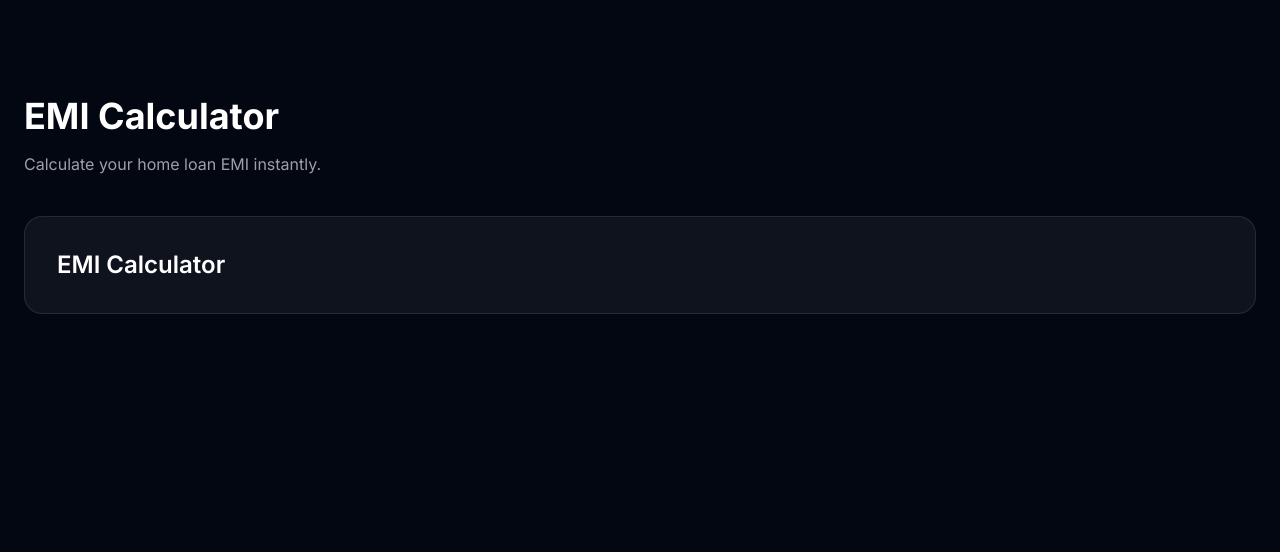
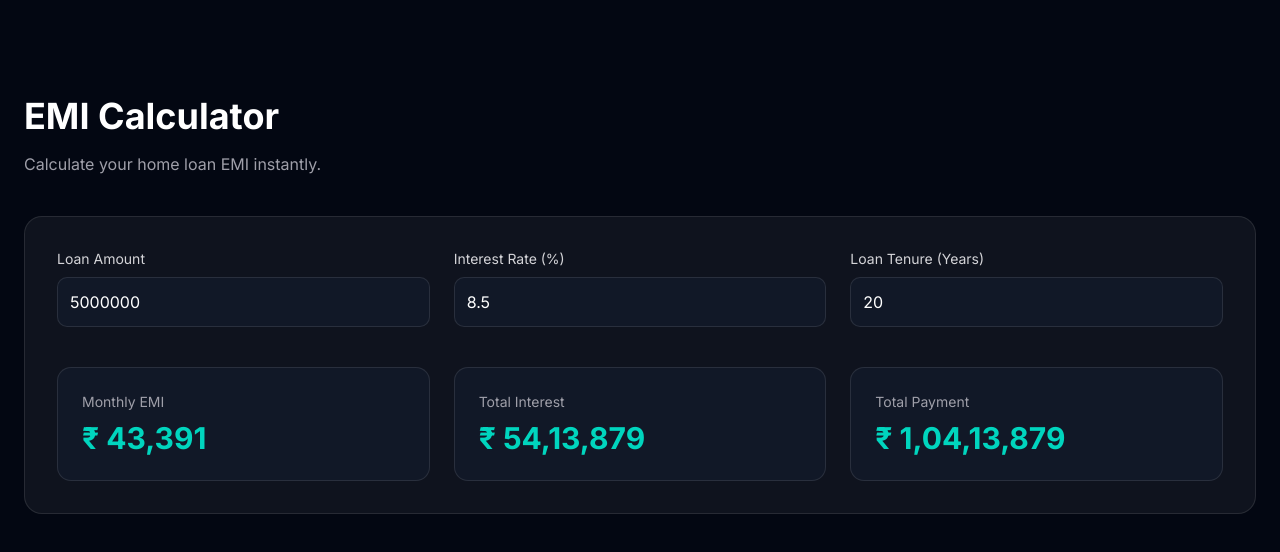
Before and after one commit to Ragnarokthor/kaushik-realty-lab, a Next.js app: page /tools/emi-calculator in a window 1280 px wide. Shown: the top 552 px of the page. Built offline with nearby package versions, Linux system fonts and the light colour scheme.

Commit message:
feat(emi): implement live EMI calculator

```diff
--- a/src/features/emi-calculator/components/EMICalculator.tsx
+++ b/src/features/emi-calculator/components/EMICalculator.tsx
@@ -1,11 +1,127 @@
 "use client";
 
+import { useMemo, useState } from "react";
+
+import { DEFAULT_VALUES } from "../constants";
+import { calculateEMI } from "../utils/calculateEMI";
+
 export default function EMICalculator() {
+  const [loanAmount, setLoanAmount] = useState(
+    DEFAULT_VALUES.loanAmount
+  );
+
+  const [interestRate, setInterestRate] = useState(
+    DEFAULT_VALUES.interestRate
+  );
+
+  const [tenure, setTenure] = useState(
+    DEFAULT_VALUES.tenure
+  );
+
+  const result = useMemo(
+    () =>
+      calculateEMI(
+        loanAmount,
+        interestRate,
+        tenure
+      ),
+    [loanAmount, interestRate, tenure]
+  );
+
   return (
     <div className="mt-10 rounded-2xl border border-white/10 bg-white/5 p-8">
-      <h2 className="text-2xl font-semibold text-white">
-        EMI Calculator
-      </h2>
+
+      <div className="grid gap-6 md:grid-cols-3">
+
+        <div>
+          <label className="mb-2 block text-sm text-zinc-300">
+            Loan Amount
+          </label>
+
+          <input
+            type="number"
+            value={loanAmount}
+            onChange={(e) =>
+              setLoanAmount(Number(e.target.value))
+            }
+            className="w-full rounded-lg border border-white/10 bg-[#111827] p-3 text-white"
+          />
+        </div>
+
+        <div>
+          <label className="mb-2 block text-sm text-zinc-300">
+            Interest Rate (%)
+          </label>
+
+          <input
+            type="number"
+            step="0.1"
+            value={interestRate}
+            onChange={(e) =>
+              setInterestRate(Number(e.target.value))
+            }
+            className="w-full rounded-lg border border-white/10 bg-[#111827] p-3 text-white"
+          />
+        </div>
+
+        <div>
+          <label className="mb-2 block text-sm text-zinc-300">
+            Loan Tenure (Years)
+          </label>
+
+          <input
+            type="number"
+            value={tenure}
+            onChange={(e) =>
+              setTenure(Number(e.target.value))
+            }
+            className="w-full rounded-lg border border-white/10 bg-[#111827] p-3 text-white"
+          />
+        </div>
+
+      </div>
+
+      <div className="mt-10 grid gap-6 md:grid-cols-3">
+
+        <ResultCard
+          title="Monthly EMI"
+          value={result.emi}
+        />
+
+        <ResultCard
+          title="Total Interest"
+          value={result.totalInterest}
+        />
+
+        <ResultCard
+          title="Total Payment"
+          value={result.totalPayment}
+        />
+
+      </div>
+
     </div>
   );
 }
+
+function ResultCard({
+  title,
+  value,
+}: {
+  title: string;
+  value: number;
+}) {
+  return (
+    <div className="rounded-xl border border-white/10 bg-[#111827] p-6">
+
+      <p className="text-sm text-zinc-400">
+        {title}
+      </p>
+
+      <h2 className="mt-2 text-3xl font-bold text-teal-400">
+        ₹ {Math.round(value).toLocaleString("en-IN")}
+      </h2>
+
+    </div>
+  );
+}
--- a/src/features/emi-calculator/index.ts
+++ b/src/features/emi-calculator/index.ts
@@ -1,2 +1,3 @@
 export * from "./types";
 export * from "./constants";
+export * from "./utils/calculateEMI";
--- /dev/null
+++ b/src/features/emi-calculator/utils/calculateEMI.ts
@@ -0,0 +1,25 @@
+import { EMIResult } from "../types";
+
+export function calculateEMI(
+  loanAmount: number,
+  interestRate: number,
+  tenure: number
+): EMIResult {
+  const monthlyRate = interestRate / 12 / 100;
+  const months = tenure * 12;
+
+  const emi =
+    (loanAmount *
+      monthlyRate *
+      Math.pow(1 + monthlyRate, months)) /
+    (Math.pow(1 + monthlyRate, months) - 1);
+
+  const totalPayment = emi * months;
+  const totalInterest = totalPayment - loanAmount;
+
+  return {
+    emi,
+    totalInterest,
+    totalPayment,
+  };
+}
```
